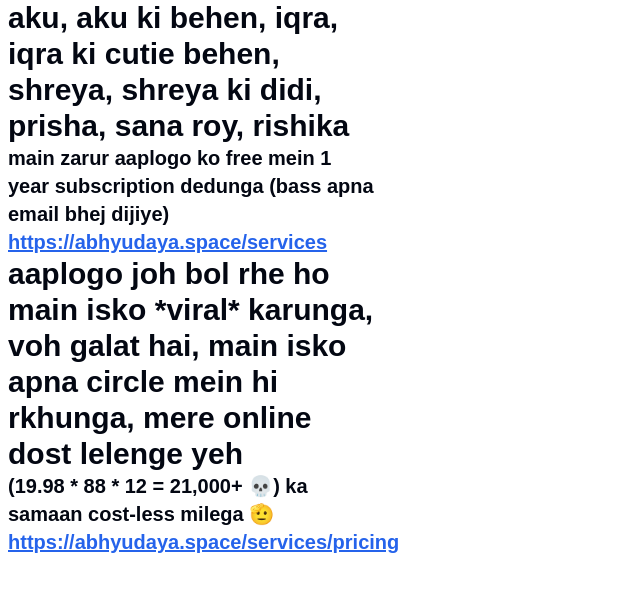
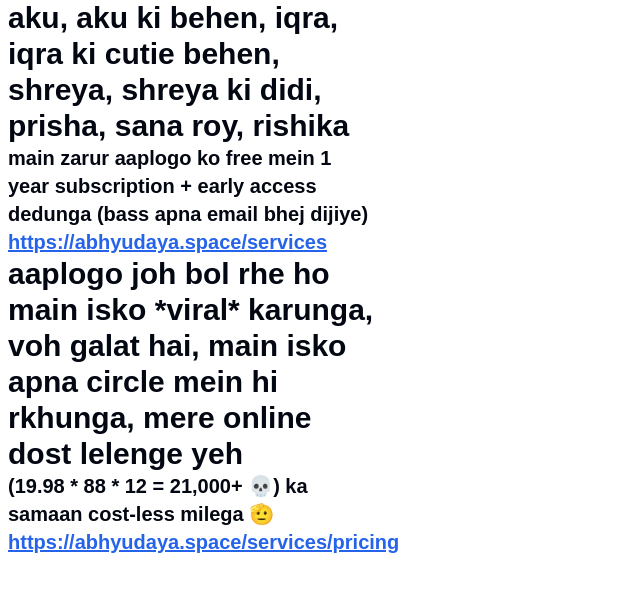
Before and after one commit to deepblizzard/theme-starter, a Next.js app: page / in a window 1280 px wide. Shown: the top 592 px of the page, without its empty margins (0-640 px from the left). Built offline with nearby package versions, Linux system fonts and the light colour scheme.

Commit message:
Update page.tsx

```diff
--- a/src/app/page.tsx
+++ b/src/app/page.tsx
@@ -6,7 +6,7 @@ function page() {
   return (
    <div className="px-2 min-h-screen w-full h-auto max-w-96">
 <p className="text-3xl font-extrabold"> aku, aku ki behen, iqra, iqra ki cutie behen, shreya, shreya ki didi, prisha, sana roy, rishika</p>
-    <p className="text-xl font-extrabold">{"main zarur aaplogo ko free mein 1 year subscription dedunga (bass apna email bhej dijiye)"} <Link href='https://abhyudaya.space/services' className='text-blue-600 underline'>https://abhyudaya.space/services</Link>
+    <p className="text-xl font-extrabold">{"main zarur aaplogo ko free mein 1 year subscription + early access dedunga (bass apna email bhej dijiye)"} <Link href='https://abhyudaya.space/services' className='text-blue-600 underline'>https://abhyudaya.space/services</Link>
   </p>
 <p className="text-3xl font-extrabold"> aaplogo joh bol rhe ho main isko *viral* karunga, voh galat hai, main isko apna circle mein hi rkhunga, mere online dost lelenge yeh</p>
 
```
